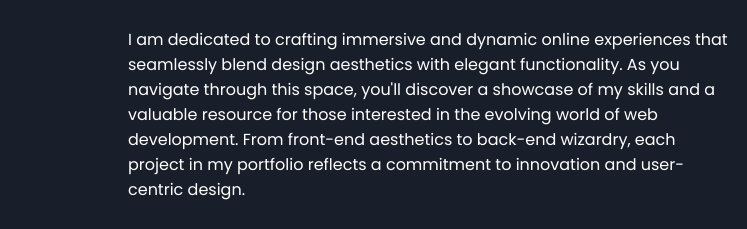
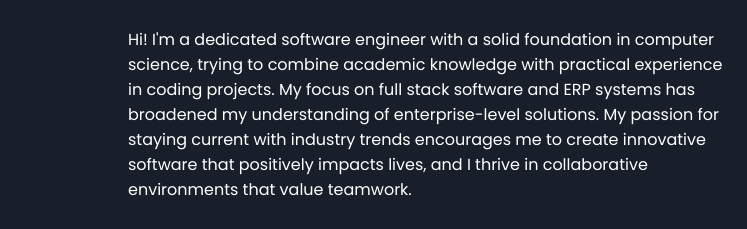
Before and after one commit to aayoub3/abanobayoub, a website built with Vite: page index.html in a window 1280 px wide. Shown: the part 386-615 px from the top of the page, 0-747 px from the left. Built offline with nearby package versions, Linux system fonts and the light colour scheme.

Commit message:
adjust the About paragraph

```diff
--- a/index.html
+++ b/index.html
@@ -59,7 +59,7 @@
         <h1>Abanob Ayoub</h1>
         <h3>And I'm a <span class="fullstack-text"></span></h3>
         <p>
-          I am dedicated to crafting immersive and dynamic online experiences that seamlessly blend design aesthetics with elegant functionality. As you navigate through this space, you'll discover a showcase of my skills and a valuable resource for those interested in the evolving world of web development. From front-end aesthetics to back-end wizardry, each project in my portfolio reflects a commitment to innovation and user-centric design.
+          Hi! I'm a dedicated software engineer with a solid foundation in computer science, trying to combine academic knowledge with practical experience in coding projects. My focus on full stack software and ERP systems has broadened my understanding of enterprise-level solutions. My passion for staying current with industry trends encourages me to create innovative software that positively impacts lives, and I thrive in collaborative environments that value teamwork.
         </p>
 
         <div class="social-media">
```
